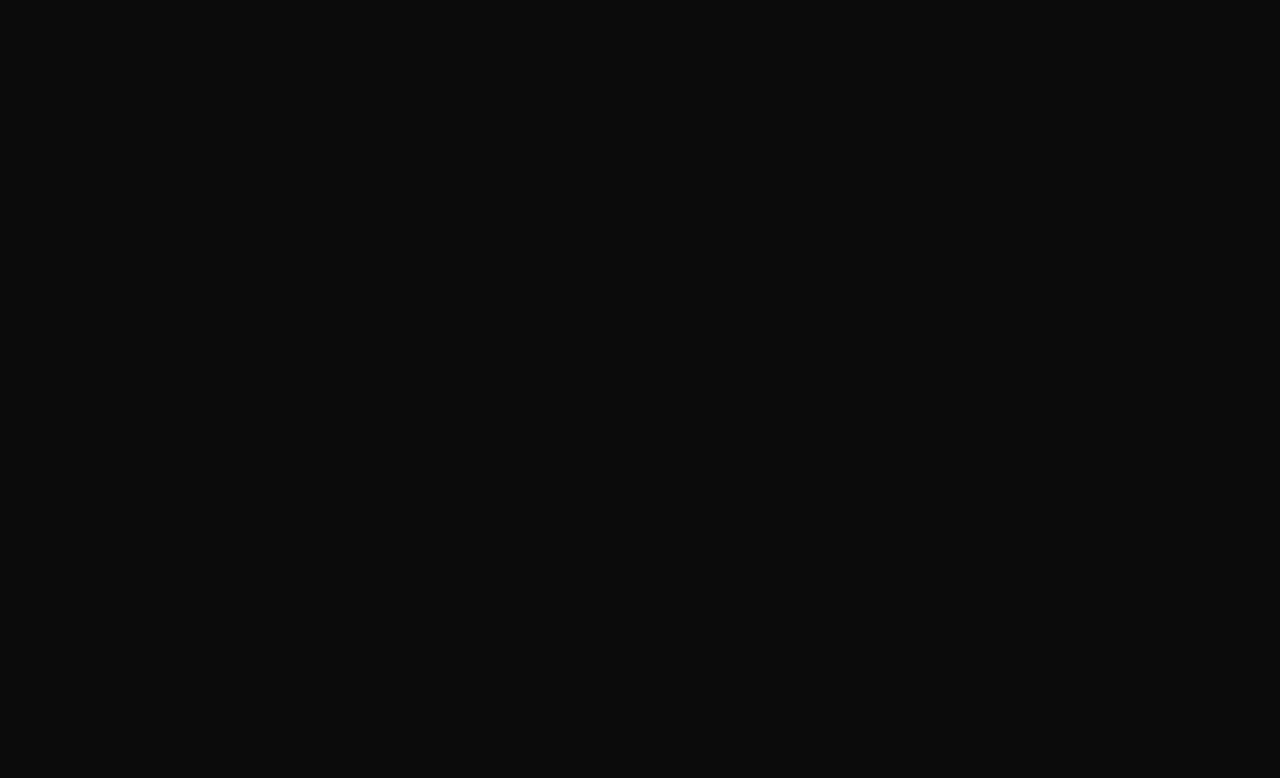
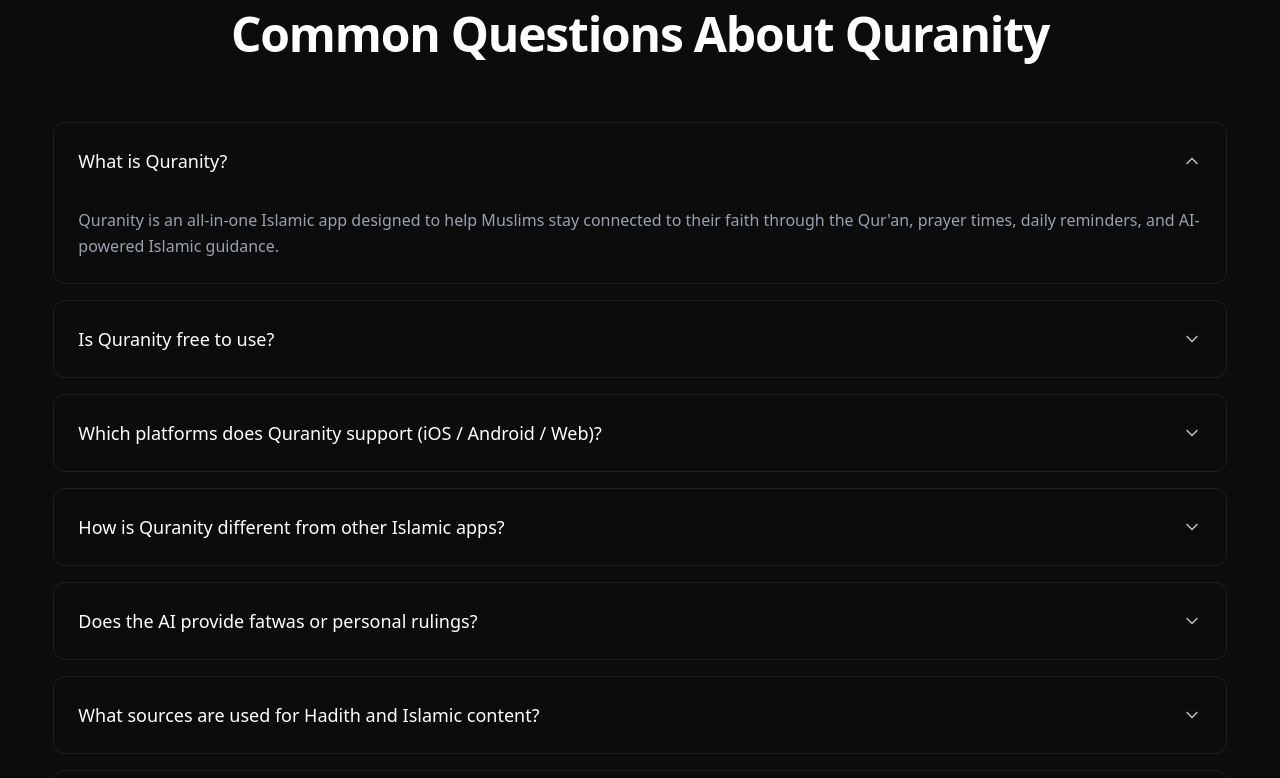
Before and after one commit to alaminislam34/quranity-landing, a Next.js app: page / in a window 1280 px wide. Shown: the part 6280-7058 px from the top of the page. Before the commit the page ends 6184 px from the top, so only its background shows below. Built offline with nearby package versions, Linux system fonts and the light colour scheme.

Commit message:
added the faq section

```diff
--- /dev/null
+++ b/src/app/components/Home/FAQ.jsx
@@ -0,0 +1,114 @@
+"use client";
+
+import React, { useState } from "react";
+import { motion, AnimatePresence } from "motion/react";
+import { ChevronDown } from "lucide-react";
+
+const faqData = [
+  {
+    question: "What is Quranity?",
+    answer:
+      "Quranity is an all-in-one Islamic app designed to help Muslims stay connected to their faith through the Qur'an, prayer times, daily reminders, and AI-powered Islamic guidance.",
+  },
+  {
+    question: "Is Quranity free to use?",
+    answer:
+      "Yes, Quranity offers a comprehensive free version that includes all essential features for your daily spiritual journey.",
+  },
+  {
+    question: "Which platforms does Quranity support (iOS / Android / Web)?",
+    answer:
+      "Quranity is available across all major platforms including iOS, Android, and via any modern web browser.",
+  },
+  {
+    question: "How is Quranity different from other Islamic apps?",
+    answer:
+      "Quranity combines trusted Islamic content with modern AI technology, offering a personalized, intelligent, and spiritually focused experience — all in one app.",
+  },
+  {
+    question: "Does the AI provide fatwas or personal rulings?",
+    answer:
+      "No, the AI is designed for educational guidance and information based on established texts; for formal fatwas, we always recommend consulting a qualified scholar.",
+  },
+  {
+    question: "What sources are used for Hadith and Islamic content?",
+    answer:
+      "We utilize primary authentic sources and verified digital libraries to ensure all Hadith and scholarly content meet high standards of reliability.",
+  },
+  {
+    question: "Is my data safe with Quranity?",
+    answer:
+      "Data privacy is a core priority. We use industry-standard encryption and security protocols to ensure your personal information remains private and secure.",
+  },
+  {
+    question: "Does Quranity store my conversations with AI?",
+    answer:
+      "Conversations are stored locally or encrypted to improve your personalized experience, but you have full control over your data history at any time.",
+  },
+];
+
+const FAQItem = ({ question, answer, isOpen, onClick }) => {
+  return (
+    <div className="mb-4 border border-[#1F1F1F] rounded-xl hover:bg-[#111111] transition-colors duration-200">
+      <button
+        onClick={onClick}
+        className="w-full flex items-center justify-between p-6 text-left group"
+      >
+        <span className="text-white text-lg font-medium pr-8">{question}</span>
+        <motion.div
+          animate={{ rotate: isOpen ? 180 : 0 }}
+          transition={{ duration: 0.3, ease: "easeInOut" }}
+        >
+          <ChevronDown
+            className="text-white/70 group-hover:text-white"
+            size={20}
+          />
+        </motion.div>
+      </button>
+
+      <AnimatePresence>
+        {isOpen && (
+          <motion.div
+            initial={{ height: 0, opacity: 0 }}
+            animate={{ height: "auto", opacity: 1 }}
+            exit={{ height: 0, opacity: 0 }}
+            transition={{ duration: 0.3, ease: "easeInOut" }}
+            className="overflow-hidden"
+          >
+            <div className="p-6 pt-2 text-gray-400 leading-relaxed">
+              {answer}
+            </div>
+          </motion.div>
+        )}
+      </AnimatePresence>
+    </div>
+  );
+};
+
+const FAQ = () => {
+  const [openIndex, setOpenIndex] = useState(0); // First one open by default as per image
+
+  return (
+    <section>
+      <div className="max-w-300 mx-auto w-11/12 py-12 md:py-16 xl:py-20">
+        <h2 className="text-white text-4xl md:text-5xl font-bold text-center mb-16 tracking-tight">
+          Common Questions About Quranity
+        </h2>
+
+        <div className="space-y-4">
+          {faqData.map((faq, index) => (
+            <FAQItem
+              key={index}
+              question={faq.question}
+              answer={faq.answer}
+              isOpen={openIndex === index}
+              onClick={() => setOpenIndex(openIndex === index ? -1 : index)}
+            />
+          ))}
+        </div>
+      </div>
+    </section>
+  );
+};
+
+export default FAQ;
--- a/src/app/components/Home/Testimonial.jsx
+++ b/src/app/components/Home/Testimonial.jsx
@@ -102,8 +102,8 @@
 
 const Testimonial = () => {
   return (
-    <section className="py-20 px-4 md:px-10">
-      <div className="max-w-7xl mx-auto">
+    <section className="py-12 md:py-16 xl:py-20">
+      <div className="max-w-400 mx-auto w-11/12">
         <h1 className="text-[#F5F5F5] text-2xl md:text-4xl xl:text-[40px] font-semibold text-center mb-12 xl:mb-16 max-w-3xl mx-auto">
           What our user say?
         </h1>
--- a/src/app/page.jsx
+++ b/src/app/page.jsx
@@ -1,6 +1,7 @@
 "use client";
 
 import HeroSection from "./components/Hero/Hero";
+import FAQ from "./components/Home/FAQ";
 import GuidanceRoot from "./components/Home/GuidanceRoot";
 import Guide from "./components/Home/Guide";
 import PricingSection from "./components/Home/PricingSection";
@@ -16,6 +17,7 @@
       <PricingSection />
       <GuidanceRoot />
       <Testimonial />
+      <FAQ />
     </div>
   );
 }
```
Also changed, not shown: 1 other file (tests, documents, lock files or other folders).
